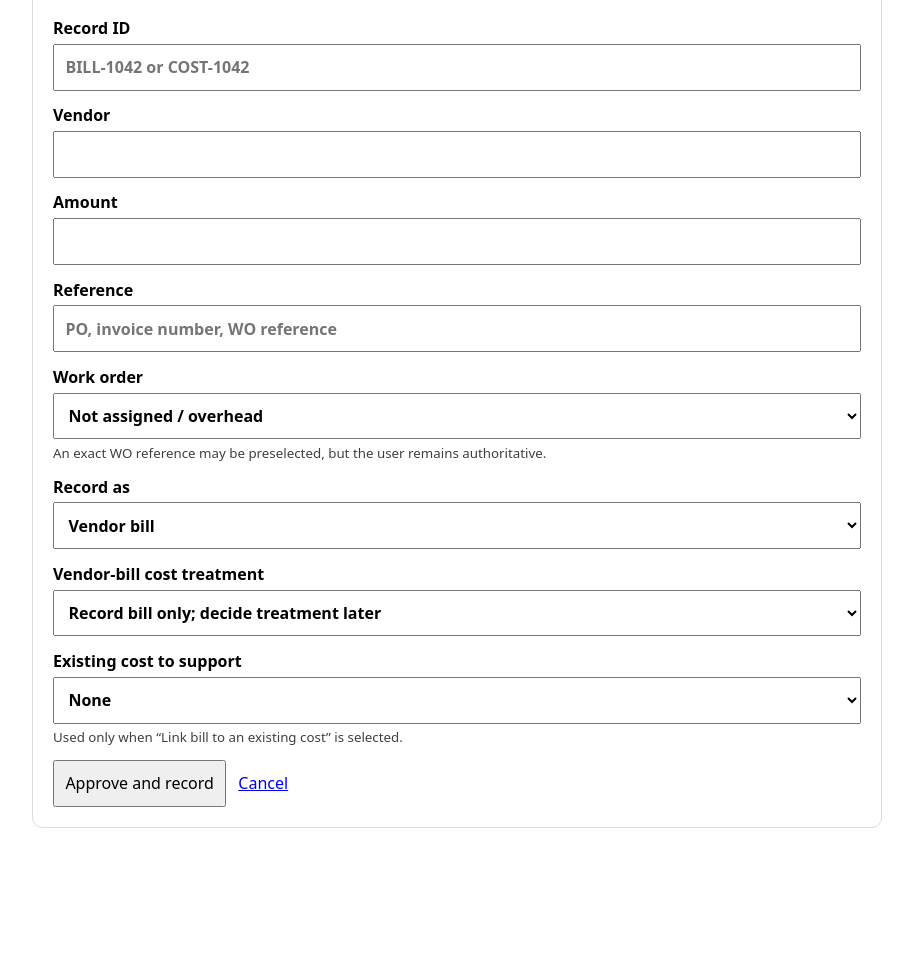
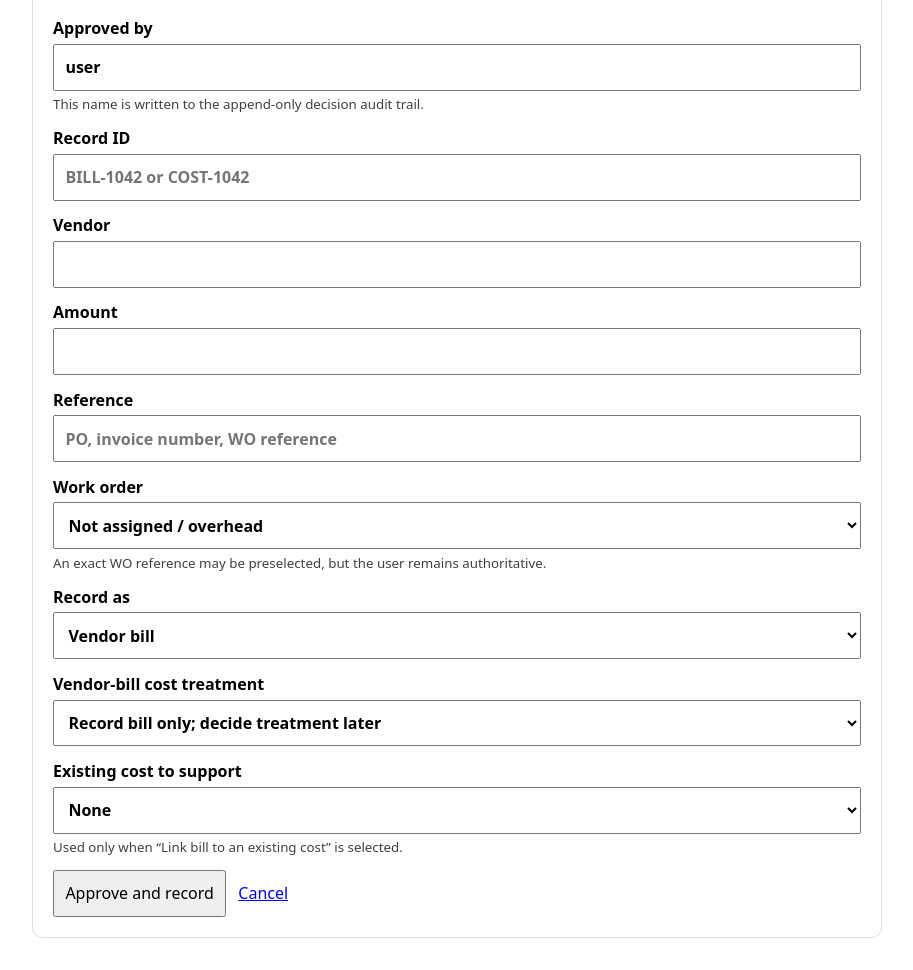
Before and after one commit to noeticanlabs/Bookkeeping-assistant-, a Flask app: template templates/document_review.html in a window 1280 px wide. Shown: the part 300-1270 px from the top of the page, without its empty margins (183-1096 px from the left). Before the commit the page ends 1128 px from the top, so only its background shows below. Run offline with Flask 3, Linux system fonts and the light colour scheme; the template is opened without the code that fills it, so the values that code supplies are empty.

Commit message:
Capture approver identity on document decisions

```diff
--- a/templates/document_review.html
+++ b/templates/document_review.html
@@ -27,6 +27,10 @@
     </p>
     <form method="post" action="/documents/approve">
       <input type="hidden" name="evidence_id" value="{{ evidence.evidence_id }}">
+      <label>Approved by
+        <input name="actor" value="user" required>
+        <small>This name is written to the append-only decision audit trail.</small>
+      </label>
       <label>Record ID
         <input name="record_id" value="{{ proposal.document_id or '' }}" placeholder="BILL-1042 or COST-1042" required>
       </label>
```
